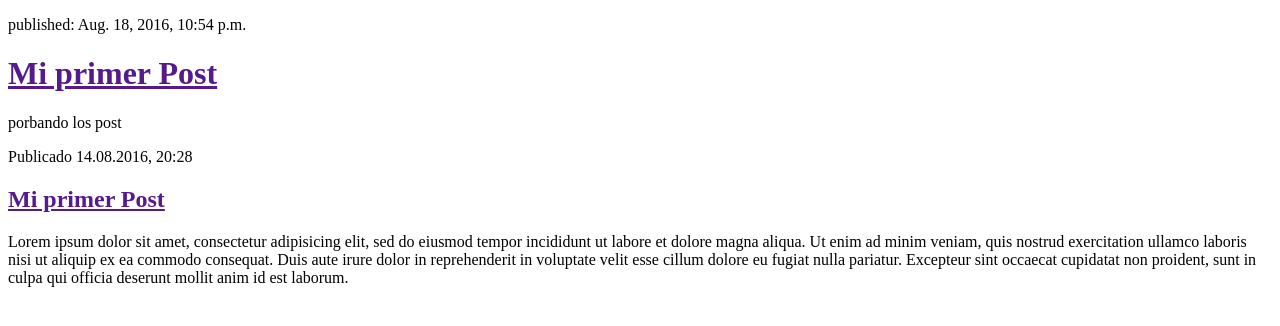
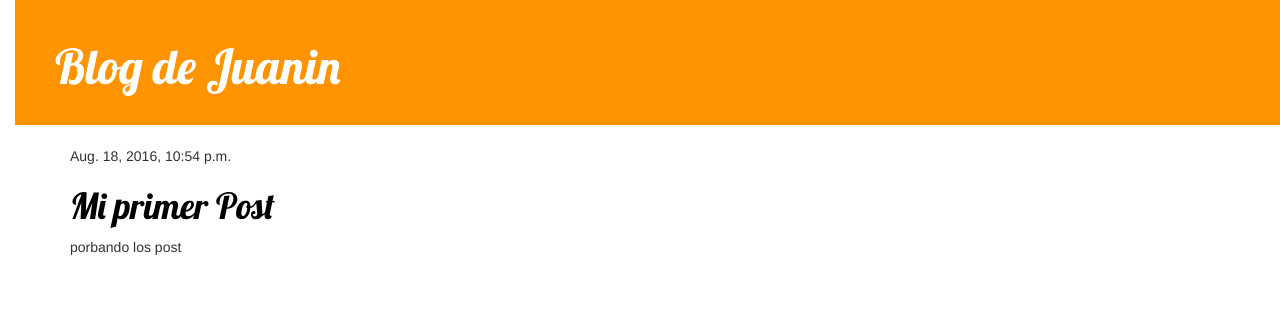
Before and after one commit to Nohua/Mi-primer-Blog, a Django app: page / in a window 1280 px wide. Shown: the top 326 px of the page. Run offline with Django 3.2, Linux system fonts and the light colour scheme; data comes from the database, SQL or seed files in the repository; some libraries are stand-ins or nearby versions.

Commit message:
agregada la view y el template del los detalles de post y unos estilos para blog

```diff
--- /dev/null
+++ b/blog/static/css/blog.css
@@ -0,0 +1,52 @@
+h1 a {
+        color: #FCA205;
+        font-family: 'Lobster';
+    }
+
+body{
+	padding-left: 15px;
+}
+
+.page-header {
+	background-color: #ff9400;
+	margin-top: 0;
+	padding: 20px 20px 20px 40px;
+}
+
+.page-header h1, .page-header h1 a, .page-header h1 a:visited, .page-heaer h1 a:active {
+	color: #ffffff;
+	font-size: 36pt;
+	text-decoration: none;
+}
+
+.content {
+	margin-left: 40px;
+}
+
+h1, h2, h3, h4 {
+	font-family: right;
+	color: #828282;
+}
+
+.save {
+	float: right;
+}
+
+.post-form textarea, .post-form input {
+	width: 100%;
+}
+
+.top-menu, .top-menu:hover, .top-menu:visited {
+	color: #ffffff;
+	float: right;
+	font-size: 26pt;
+	margin-right: 20px;
+}
+
+.post {
+	margin-bottom: 70px;
+}
+
+.post h1 a, .post h1 a:visited{
+	color: #000000;
+}
--- /dev/null
+++ b/blog/templates/blog/base.html
@@ -0,0 +1,26 @@
+{% load staticfiles %}
+<!DOCTYPE html>
+<html>
+<head>
+	<title>El blog de Juanin</title>
+	<link rel="stylesheet" href="//maxcdn.bootstrapcdn.com/bootstrap/3.2.0/css/bootstrap.min.css">
+    <link rel="stylesheet" href="//maxcdn.bootstrapcdn.com/bootstrap/3.2.0/css/bootstrap-theme.min.css">
+	<link rel="stylesheet" type="text/css" href="{% static 'css/blog.css' %}">
+	<link href="https://fonts.googleapis.com/css?family=Lobster&subset=latin,latin-ext" rel="stylesheet" type="text/css">
+</head>
+<body>
+
+	 <div class="page-header">
+            <h1><a href="/">Blog de Juanin</a></h1>
+        </div>
+        <div class="content container">
+            <div class="row">
+                <div class="col-md-8">
+                {% block content %}
+                {% endblock %}
+                </div>
+            </div>
+        </div>
+
+</body>
+</html>
--- a/blog/templates/blog/post_list.html
+++ b/blog/templates/blog/post_list.html
@@ -1,25 +1,13 @@
-<!DOCTYPE html>
-<html>
-<head>
-	<title>El blog de Juanin</title>
-</head>
-<body>
-	<div>
-		{% for post in posts%}
-		<p>published:	{{ post.published_date }} </p>
-		<h1><a href="">{{post.titulo}}</a></h1>
-		<p>{{post.texto|linebreaksbr }}</p>
-		{% endfor %}
-	</div>
-	<div>
-			<p>Publicado 14.08.2016, 20:28</p>
-			<h2><a href="">Mi primer Post</a></h2>
-			<p>Lorem ipsum dolor sit amet, consectetur adipisicing elit, sed do eiusmod
-			tempor incididunt ut labore et dolore magna aliqua. Ut enim ad minim veniam,
-			quis nostrud exercitation ullamco laboris nisi ut aliquip ex ea commodo
-			consequat. Duis aute irure dolor in reprehenderit in voluptate velit esse
-			cillum dolore eu fugiat nulla pariatur. Excepteur sint occaecat cupidatat non
-			proident, sunt in culpa qui officia deserunt mollit anim id est laborum.</p>
-	</div>
-</body>
-</html>
+{% extends 'blog/base.html' %}
+
+{% block content %}
+	{% for post in posts %}
+		<div class="post">
+			<div class="date">
+				{{ post.published_date }}
+			</div>
+			<h1><a href="{% url 'post_detail' pk=post.pk %}">{{ post.titulo }}</a></h1>
+			<p>{{ post.texto|linebreaksbr }}</p>
+		</div>
+	{% endfor %}
+{% endblock content %}
--- a/blog/urls.py
+++ b/blog/urls.py
@@ -1,6 +1,7 @@
-from django.conf.urls import include, url
+from django.conf.urls import url
 from . import views
 
 urlpatterns = [
-	url(r'^$', views.post_list),
+	url(r'^$', views.post_list, name='post_list'),
+	url(r'^post/(?P<pk>[0-9]+)/$', views.post_detail, name='post_detail'),
 ]
--- a/blog/views.py
+++ b/blog/views.py
@@ -1,4 +1,4 @@
-from django.shortcuts import render
+from django.shortcuts import render, get_object_or_404
 from django.utils import timezone
 from .models import Post
 
@@ -6,3 +6,7 @@ from .models import Post
 def post_list(request):
 	posts = Post.objects.filter(published_date__lte=timezone.now()).order_by('published_date')
 	return render(request, 'blog/post_list.html', {'posts':posts})
+
+def post_detail(request, pk):
+	posts = get_object_or_404(Post, pk=pk)
+	return render(request, 'blog/post_detail.html', {'posts': posts})
```
Also changed, not shown: blog/templates/blog/post_detail.html (added, +13 -0 lines).
